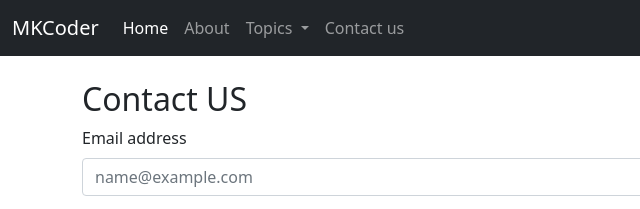
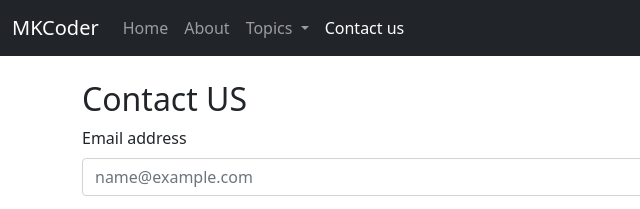
Before and after one commit to merajkhan18/MKCoderbootstrap, a plain HTML site: page contact.html in a window 1280 px wide. Shown: the top 209 px of the page, 0-640 px from the left. Drawn offline with nearby package versions, Linux system fonts and the light colour scheme.

Commit message:
Update contact.html

```diff
--- a/contact.html
+++ b/contact.html
@@ -25,7 +25,7 @@
             <div class="collapse navbar-collapse" id="navbarSupportedContent">
                 <ul class="navbar-nav me-auto mb-2 mb-lg-0">
                     <li class="nav-item">
-                        <a class="nav-link active" aria-current="page" href="/MKCoderbootstrap">Home</a>
+                        <a class="nav-link" aria-current="page" href="/MKCoderbootstrap">Home</a>
                     </li>
                     <li class="nav-item">
                         <a class="nav-link" href="/MKCoderbootstrap/about.html">About</a>
@@ -46,7 +46,7 @@
                         </ul>
 
                     <li class="nav-item">
-                        <a class="nav-link" href="/MKCoderbootstrap/contact.html">Contact us</a>
+                        <a class="nav-link active" href="/MKCoderbootstrap/contact.html">Contact us</a>
                     </li>
 
                 </ul>
```
